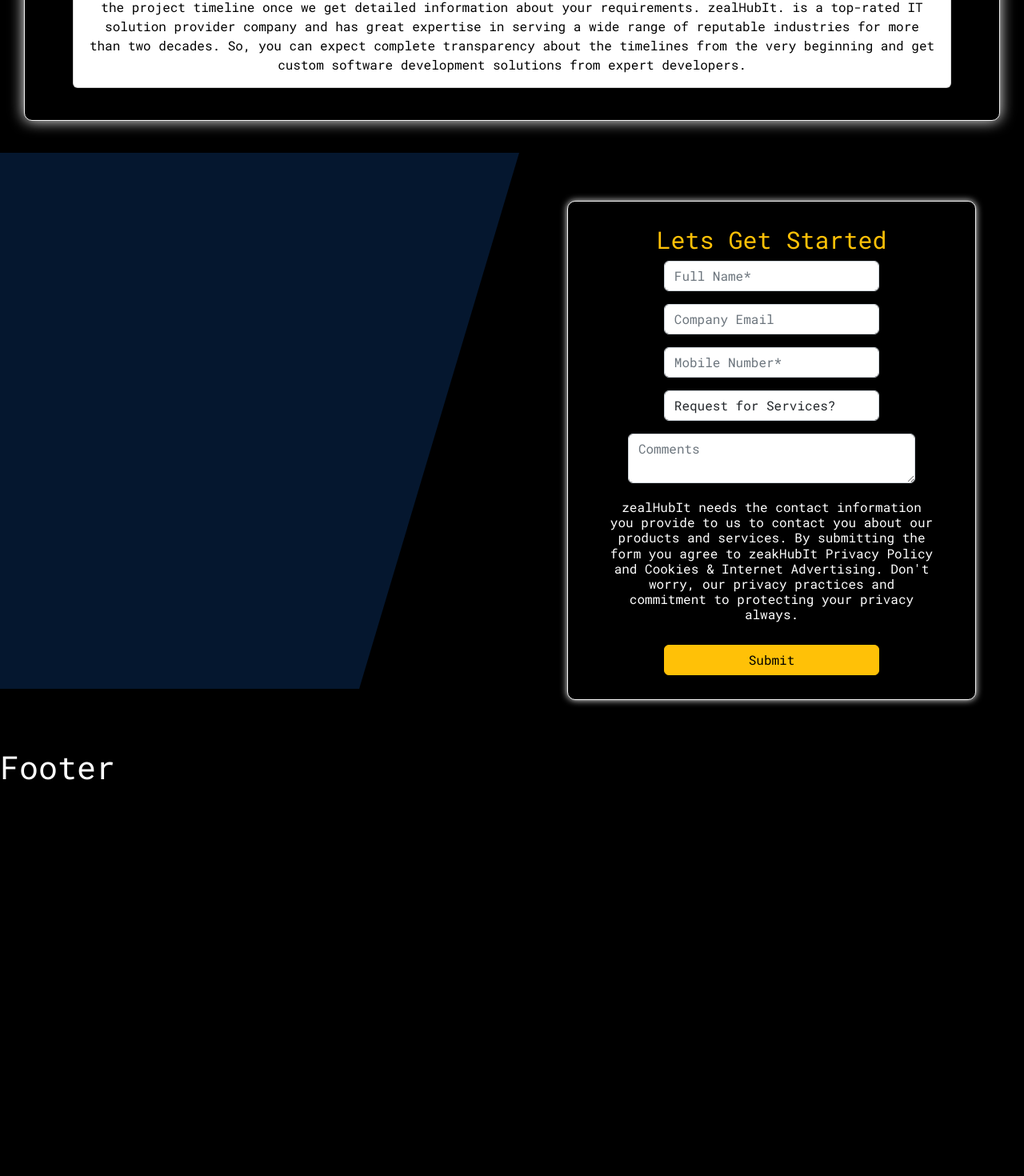
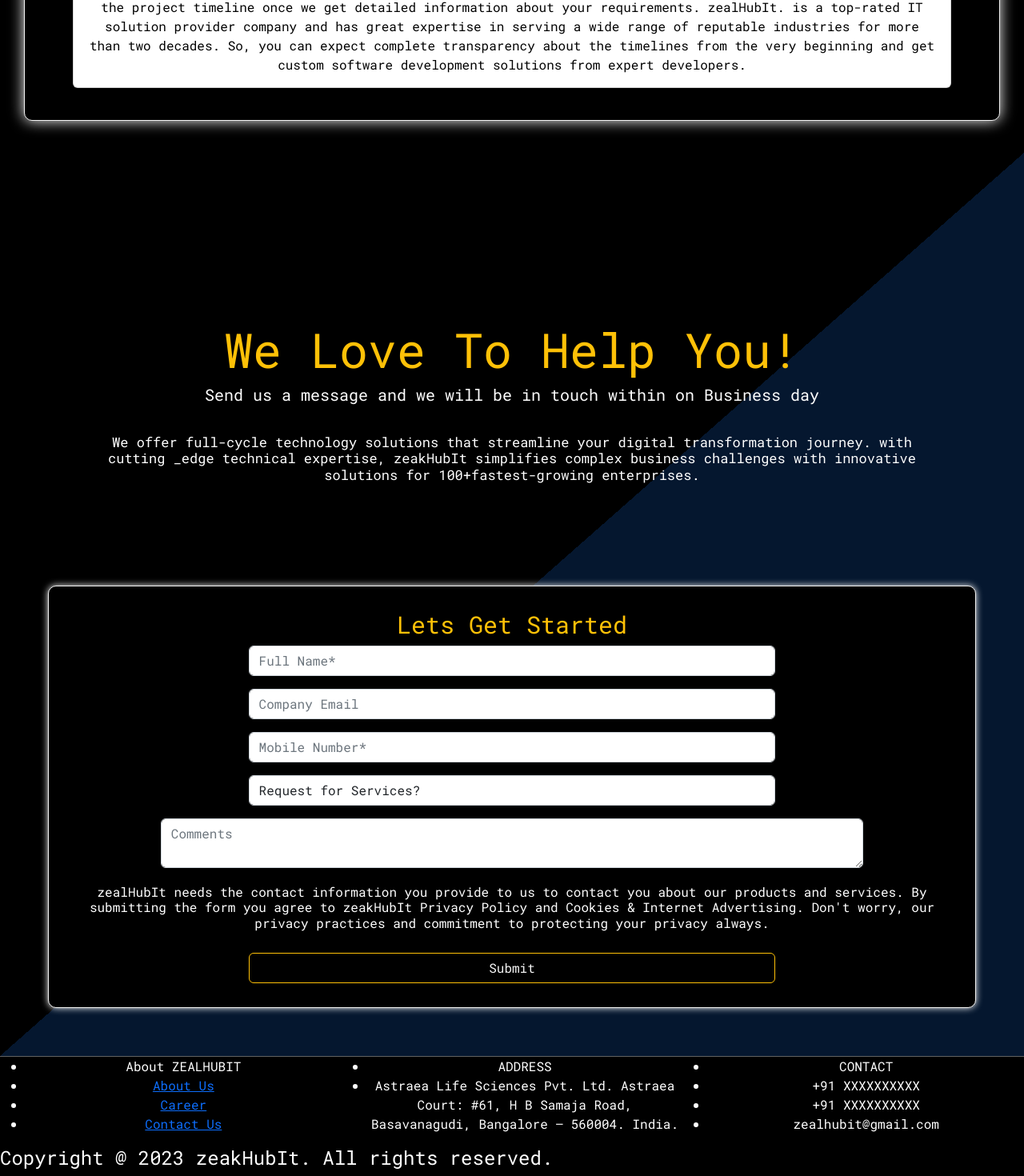
Before and after one commit to Eddi1995/zealHubIt, a React (Create React App) app in the folder zealhubit-app/: page / in a window 1280 px wide. Shown: the part 4841-6311 px from the top of the page at 80% size. Before the commit the page ends 5832 px from the top, so only its background shows below. Built offline with nearby package versions, Linux system fonts and the light colour scheme.

Commit message:
updated10

```diff
--- a/zealhubit-app/src/Components/ContactUs/ContactUs.js
+++ b/zealhubit-app/src/Components/ContactUs/ContactUs.js
@@ -8,14 +8,13 @@ function ContactUs(){
         <>
          <section class={Contactstyle.ContactParent}>  {/*parent*/}
             <div>   {/*child1*/}
-            <h2>We Love To Help You!</h2>
-               {/* <h2>We Love To Help You!</h2>
+               <h2>We Love To Help You!</h2>
                <h5>Send us a message and we will be in touch within on Business day</h5>
                <div >
                   <h6>We offer full-cycle technology solutions that streamline your digital transformation journey.
                      with cutting _edge technical expertise, zeakHubIt simplifies complex business challenges with
                      innovative solutions for 100+fastest-growing enterprises.</h6>
-               </div> */}
+               </div>
             </div>
 
             <div>    {/*child2*/}
@@ -55,6 +54,7 @@ function ContactUs(){
                </form>
             </div>
          </section>
+
         </>
     )
 }
--- a/zealhubit-app/src/Components/ContactUs/ContactUs.module.css
+++ b/zealhubit-app/src/Components/ContactUs/ContactUs.module.css
@@ -2,28 +2,26 @@
 
 .ContactParent{
     display: flex;
-
+    background: linear-gradient(to bottom right, transparent 50%,rgb(5, 23, 47) 50%);
+    width: 100%;
+    height: 100%;
+    border-bottom: 1px solid rgb(98, 98, 98);
 }
 
 .ContactParent >div:first-child{
-
     flex: 1;
-    background: rgb(5, 23, 47);
+    background: transparent;
     text-align: center;
-
-     height: 100%;
-     border-right: 200px solid black;
-     border-top: 670px solid  rgb(5, 23, 47);
-
+    margin: 60px;
+    padding: 30px;
+    padding-top: 150px;
 }
 .ContactParent >div:first-child h2{
     font-size: 60px;
     color: #ffc107 ;
     background: transparent;
-    position: absolute;
-    top: 4300px;
+}
 
-}
 .ContactParent >div:first-child div{
      padding: 30px;
      background: transparent;
@@ -45,6 +43,7 @@
     text-align: center;
      margin: 60px;
     padding: 30px;
+
 }
 .ContactParent >div:nth-child(2) form{
     background: transparent;
@@ -83,6 +82,116 @@
 }
 
 .ContactParent >div:nth-child(2) button{
-    color: black;
+    color: whitesmoke;
     width: 60%;
+    background-color: black;
+    transition:linear 0.4s;
 }
+.ContactParent >div:nth-child(2) button:hover{
+    color:  black;
+    background-color: orange;
+}
+
+@media only screen and (max-device-width:600px){
+
+    .ContactParent{
+        display: inline-block;
+        background: linear-gradient(to bottom right, transparent 50%,rgb(5, 23, 47) 50%);
+        width: 100%;
+        height: 100%;
+        border-bottom: 1px solid rgb(98, 98, 98);
+    }
+
+    .ContactParent >div:first-child{
+        flex: 1;
+        background: transparent;
+        text-align: center;
+        margin: 6px;
+        padding: 0px;
+        padding-top: 10px;
+    }
+    .ContactParent >div:first-child h2{
+        font-size: 22px;
+        color: #ffc107 ;
+        background: transparent;
+
+    }
+    .ContactParent >div:first-child h5{
+        background: transparent;
+        font-size: 18px;
+    }
+    .ContactParent >div:first-child div{
+        display: none;
+         padding: 0px;
+         background: transparent;
+    }
+
+    .ContactParent >div:nth-child(2){
+        flex: 1;
+        border: 1px solid whitesmoke;
+        border-radius: 10px;
+        box-shadow: 0 0px 8px whitesmoke;
+        text-align: center;
+         margin: 10px;
+         margin-top: 20px;
+        padding: 10px;
+    }
+
+    .ContactParent >div:nth-child(2) h3{
+        font-size: 22px;
+        color:#ffc107 ;
+      }
+
+    .ContactParent >div:nth-child(2) input{
+        background-color: white;
+        width: 90%;
+      }
+
+    .ContactParent >div:nth-child(2) select{
+        background-color: white;
+        width: 90%;
+      }
+
+    .ContactParent >div:nth-child(2) option{
+        background-color: white;
+        width: 90%;
+      }
+
+    .ContactParent >div:nth-child(2) textarea{
+        background-color: white;
+        width: 90%;
+    }
+
+    .ContactParent >div:nth-child(2) h6{
+        padding:12px;
+        color: white;
+        width: 100%;
+    }
+
+
+}
+
+@media only screen and (min-device-width:601px) and (max-device-width:1100px){
+
+
+    .ContactParent{
+        display: inline-block;
+        background: linear-gradient(to bottom right, transparent 50%,rgb(5, 23, 47) 50%);
+        width: 100%;
+        height: 100%;
+        border-bottom: 1px solid rgb(98, 98, 98);
+    }
+
+}
+
+
+@media only screen and (min-device-width:1101px) and (max-device-width:1600px){
+
+    .ContactParent >div:first-child h2{
+        font-size: 50px;
+        color: #ffc107 ;
+        background: transparent;
+    }
+
+
+}
--- a/zealhubit-app/src/Components/Footer/Footer.js
+++ b/zealhubit-app/src/Components/Footer/Footer.js
@@ -1,9 +1,36 @@
+import Footerstyle from "./Footer.module.css"
 
 
 function Footer(){
     return(
         <>
-        <h1>Footer</h1>
+         <footer class={Footerstyle.footerParent}> {/*Parent  */}
+            <div> {/*childone  */}
+              <ul>
+                <li>About ZEALHUBIT</li>
+                <li><a href="#">About Us</a></li>
+                <li><a href="#">Career</a></li>
+                <li><a href="#">Contact Us</a></li>
+              </ul>
+            </div>
+            <div> {/*childtwo  */}
+            <ul>
+                <li>ADDRESS</li>
+                <li>Astraea Life Sciences Pvt. Ltd.
+                 Astraea Court: #61, H B Samaja Road,
+                 Basavanagudi, Bangalore – 560004. India.</li>
+              </ul>
+            </div>
+            <div>  {/*childthree  */}
+            <ul>
+                <li>CONTACT</li>
+                <li>+91 XXXXXXXXXX</li>
+                <li>+91 XXXXXXXXXX</li>
+                <li>zealhubit@gmail.com</li>
+              </ul>
+            </div>
+         </footer>
+         <h4>Copyright @ 2023 zeakHubIt. All rights reserved.</h4>
 
         </>
     )
--- a/zealhubit-app/src/Components/Footer/Footer.module.css
+++ b/zealhubit-app/src/Components/Footer/Footer.module.css
@@ -0,0 +1,20 @@
+
+
+.footerParent{
+    display: flex;
+    flex-wrap:wrap ;
+    text-align: center;
+}
+
+.footerParent >div:first-child{
+    flex: 1;
+
+}
+.footerParent >div:nth-child(2){
+    flex: 1;
+
+}
+.footerParent >div:nth-child(3){
+    flex: 1;
+
+}
```
